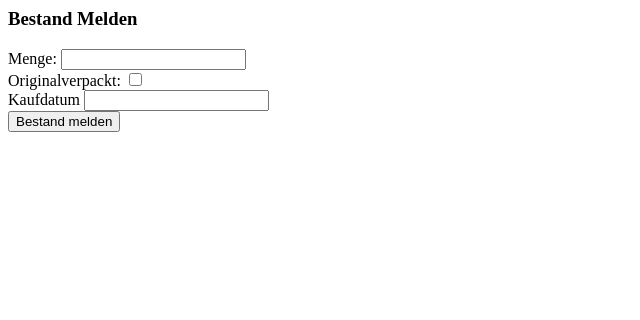
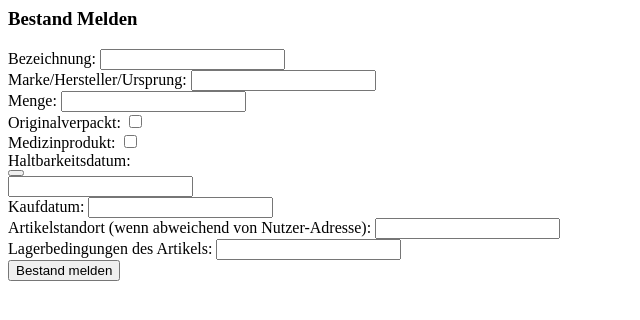
Before and after one commit to remedyMatch/rm-frontend, a PHP site: page /app/modules/bestand-melden/bestand-melden.component.html in a window 1280 px wide. Shown: the top 320 px of the page, without its empty margins (0-640 px from the left). Run offline with PHP 8.4, Linux system fonts and the light colour scheme.

Commit message:
added form fields and included ngb datepicker into Form, added font awesome

```diff
--- a/package.json
+++ b/package.json
@@ -20,6 +20,7 @@
     "@angular/platform-browser": "~9.0.5",
     "@angular/platform-browser-dynamic": "~9.0.5",
     "@angular/router": "~9.0.5",
+    "@fortawesome/fontawesome-free": "^5.12.1",
     "@ng-bootstrap/ng-bootstrap": "^6.0.1",
     "bootstrap": "^4.4.1",
     "rxjs": "~6.5.4",
--- a/src/app/modules/bestand-melden/bestand-melden.component.html
+++ b/src/app/modules/bestand-melden/bestand-melden.component.html
@@ -2,25 +2,69 @@
   <h3>Bestand Melden</h3>
 
   <form [formGroup]="meldenForm">
+
     <div class="form-group">
-      <label for="menge">
+      <label for="description">
+        Bezeichnung:
+      </label>
+      <input id="description" type="text" formControlName="description">
+    </div>
+    <div class="form-group">
+      <label for="manufacturer">
+        Marke/Hersteller/Ursprung:
+      </label>
+      <input id="manufacturer" type="text" formControlName="manufacturer">
+    </div>
+    <div class="form-group">
+      <label for="quantity">
         Menge:
       </label>
-      <input id="menge" type="number" formControlName="menge">
+      <input id="quantity" type="number" formControlName="quantity">
     </div>
 
     <div class="form-group">
-      <label for="originalverpackt">
+      <label for="originalPackaging">
         Originalverpackt:
       </label>
-      <input id="originalverpackt" type="checkbox" formControlName="originalverpackt">
+      <input id="originalPackaging" type="checkbox" formControlName="originalPackaging">
+    </div>
+    <div class="form-group">
+      <label for="medicalProduct">
+        Medizinprodukt:
+      </label>
+      <input id="medicalProduct" type="checkbox" formControlName="medicalProduct">
     </div>
 
+
+
+    <div class="input-group">
+      <label for="bestBefore">
+        Haltbarkeitsdatum:
+      </label>
+      <div class="input-group-prepend">
+         <button class="btn btn-outline-secondary" (click)="d.toggle()" type="button">
+            <i class="fa fa-calendar"></i>
+         </button>
+      </div>
+      <input class="form-control"
+       name="bestBefore" formControlName="bestBefore" ngbDatepicker #d="ngbDatepicker" (ngModelChange)="bestBeforeDateChanged()">
+       </div>
+
     <div class="form-group">
-      <label for="kaufdatum">
-        Kaufdatum
+      <label for="dateOfPurchase">
+        Kaufdatum:
       </label>
-      <input id="kaufdatum" type="text" ngbDatepicker formControlName="kaufdatum"/>
+      <input id="dateOfPurchase" type="text" ngbDatepicker formControlName="dateOfPurchase"/>
+    </div>
+    <div class="form-group">
+      <label for="itemLocation">Artikelstandort (wenn abweichend von Nutzer-Adresse):
+      </label>
+      <input id="itemLocation" type="text" formControlName="itemLocation">
+    </div>
+    <div class="form-group">
+      <label for="storageConditions">Lagerbedingungen des Artikels:
+      </label>
+      <input id="storageConditions" type="text" formControlName="storageConditions">
     </div>
 
     <button class="btn btn-success" type="submit">Bestand melden</button>
--- a/src/styles.scss
+++ b/src/styles.scss
@@ -1,3 +1,4 @@
 /* You can add global styles to this file, and also import other style files */
 // TODO need to be optimized
 @import "~bootstrap/scss/bootstrap.scss";
+@import '~@fortawesome/fontawesome-free/css/all.min.css'
```
Also changed, not shown: src/app/modules/bestand-melden/bestand-melden.component.ts (+17 -7 lines), package-lock.json.
